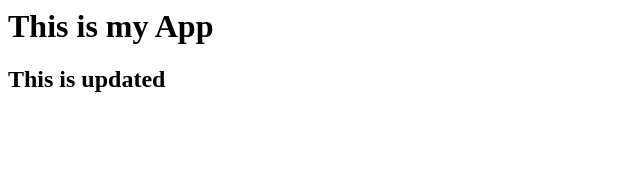
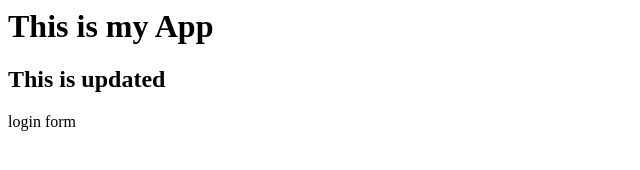
Before and after one commit to rafiuljp/myappsample, a plain HTML site: page index.html in a window 1280 px wide. Shown: the full height of the page, 0-640 px from the left. Drawn offline with Linux system fonts and the light colour scheme.

Commit message:
login form

```diff
--- /dev/null
+++ b/dir2/app2.js
@@ -0,0 +1 @@
+console.log("Hello 2");
--- a/index.html
+++ b/index.html
@@ -5,5 +5,6 @@
     <body>
         <h1>This is my App</h1>
         <h2>This is updated</h2>
+        login form
     </body>
 </html>
```
Also changed, not shown: login.html (added, +1 -0 lines), log.txt (added).
